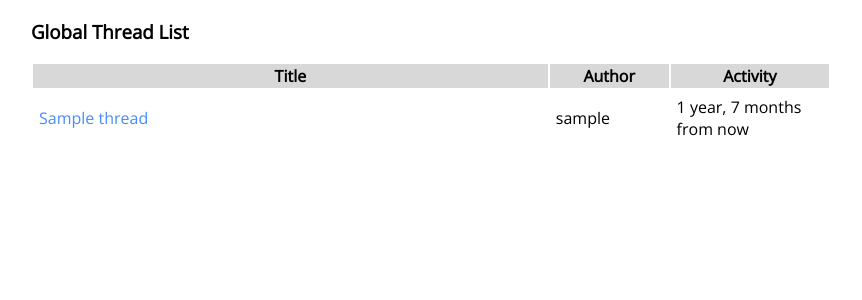
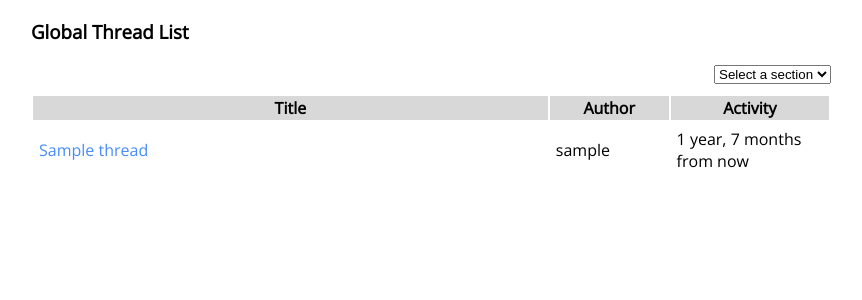
Before and after one commit to kjarosh/python-django, a Django app: page /threads/ in a window 1280 px wide. Shown: the part 37-337 px from the top of the page, without its empty margins (209-1071 px from the left). Run offline with Django 3.2, Linux system fonts and the light colour scheme; tables that the repository leaves empty hold one stand-in row (values such as "Sample post").

Commit message:
Add section selection at thread list

```diff
--- a/core/views.py
+++ b/core/views.py
@@ -71,9 +71,10 @@
 @login_required
 def newthread(request, sid):
 
-    def default_post_page():
+    def default_post_page(error=None):
         return render(request, 'newthread.html', {
-            'sectionid': sid
+            'error': error,
+            'section': Section.objects.get(id=sid)
         })
 
     current_user = request.user
@@ -81,7 +82,7 @@
     title = request.POST.get('title')
     content = request.POST.get('content')
     if content == '' or title == '':
-        return render_error(request, 'No title or content supplied')
+        return default_post_page('No title or content supplied')
 
     if not content or not title:
         return default_post_page()
@@ -133,6 +134,7 @@
     context = {
         'threads': threads,
         'section': section,
+        'sections': Section.objects.all(),
         'prev': prev,
         'next': next
     }
--- /dev/null
+++ b/static/select-section.js
@@ -0,0 +1,11 @@
+var elements = document.getElementsByClassName("select-section");
+
+for(var i = 0; i < elements.length; i++){
+	var el = elements[i];
+	el.onchange = function(){
+		if(el.value == '') return;
+
+		url = el.dataset.urlformat.replace(el.dataset.urlreplace, el.value);
+		window.location.href = url;
+	}
+}
--- a/templates/base.html
+++ b/templates/base.html
@@ -4,6 +4,7 @@
 	{% load static %}
 	<title>{% block title %}{% endblock %}</title>
 	<link rel="stylesheet" href="{% static 'main.css' %}"/>
+	<script defer src="{% static 'select-section.js' %}"></script>
 </head>
 <body>
 	<div class="accent-bar"></div>
--- a/templates/threads.html
+++ b/templates/threads.html
@@ -10,6 +10,19 @@
 	{% else %}
 		<h3>Global Thread List</h3>
 	{% endif %}
+
+	<div class="right-op">
+		<select class="select-section" data-urlformat="{% url 'section_threads' 0 %}" data-urlreplace="0">
+			<option value="">Select a section</option>
+			{% for s in sections %}
+				{% if s.id == section.id %}
+					<option value="{{ s.id }}" selected>{{ s.name }}</option>
+				{% else %}
+					<option value="{{ s.id }}">{{ s.name }}</option>
+				{% endif %}
+			{% endfor %}
+		</select>
+	</div>
 
 	<table class="thread-list">
 		{% if threads %}
```
Also changed, not shown: templates/newthread.html (+5 -2 lines).
